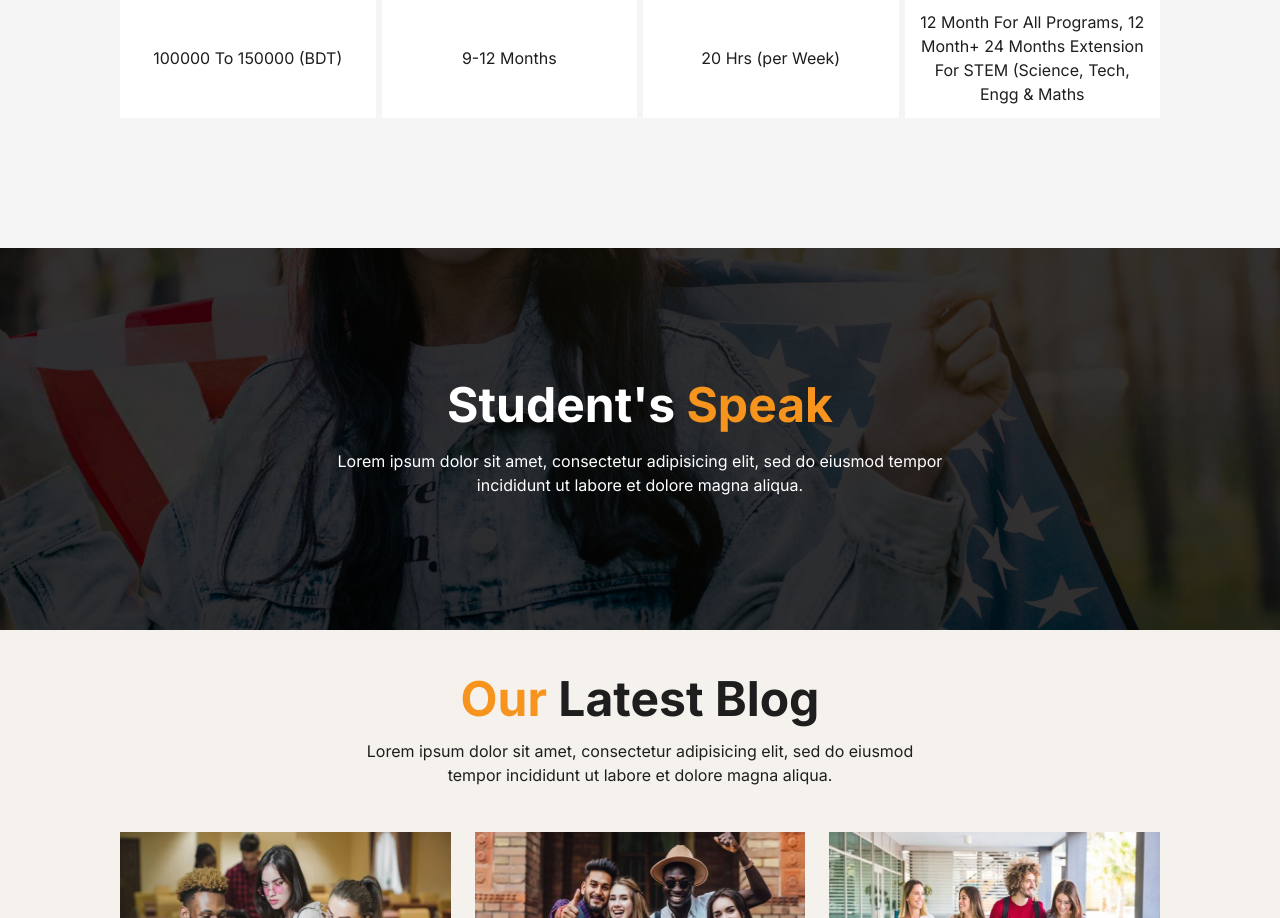
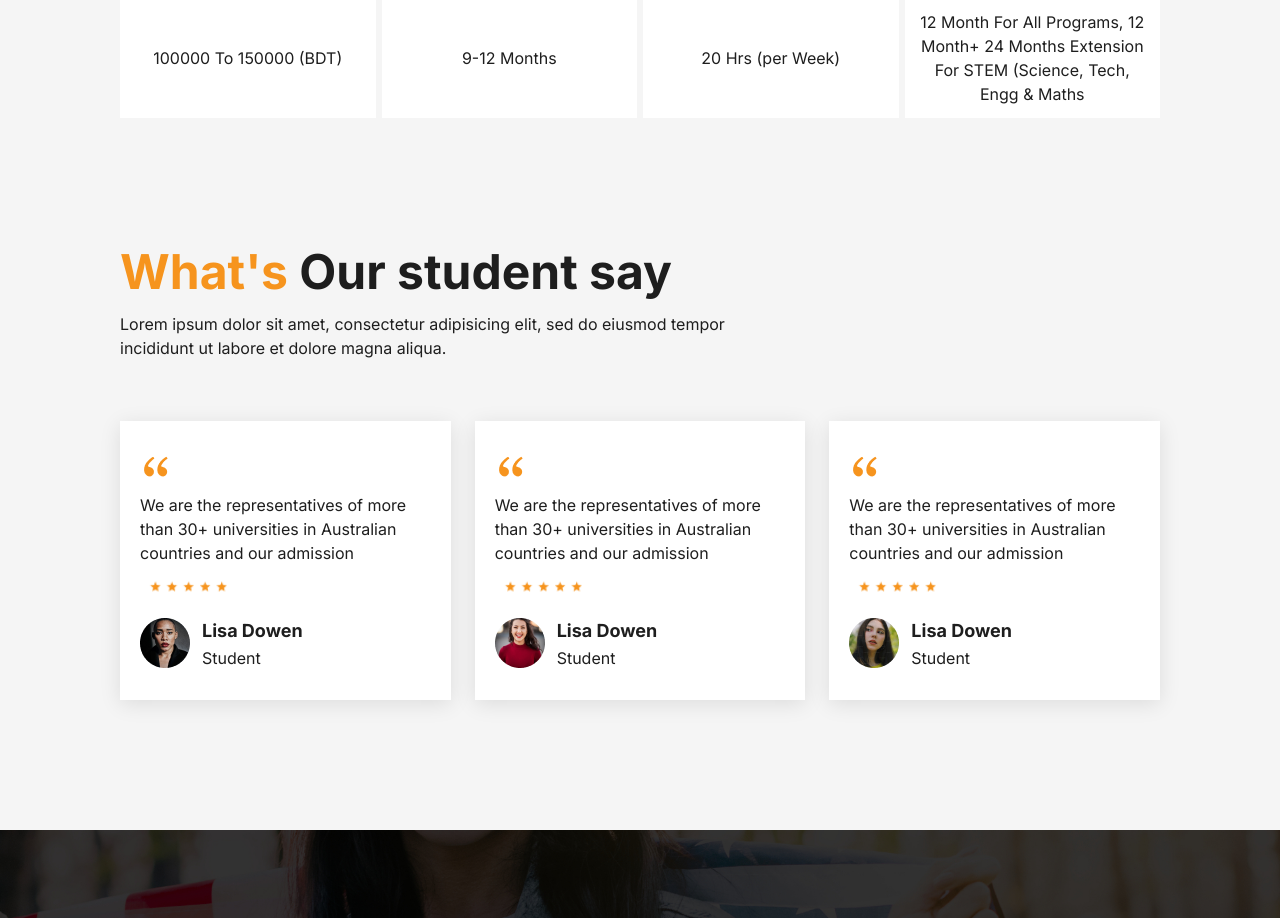
Before and after one commit to Kongkon45/study-distenation, a Next.js app: page / in a window 1280 px wide. Shown: the part 4352-5270 px from the top of the page. Built offline with nearby package versions, Linux system fonts and the light colour scheme.

Commit message:
review section add

```diff
--- /dev/null
+++ b/src/components/home/Review/Review.css
@@ -0,0 +1,8 @@
+.review__cart{
+    background: #FFF;
+    box-shadow: 0px 4px 20px 0px rgba(0, 0, 0, 0.10);
+}
+.review__cart:hover{
+    border-bottom: 2px solid #F6941E;
+    cursor: pointer;
+}
--- /dev/null
+++ b/src/components/home/Review/Review.jsx
@@ -0,0 +1,73 @@
+import Image from "next/image";
+import React from "react";
+import "./Review.css";
+
+const reviewData = [
+  {
+    id: 1,
+    para: "We are the representatives of more than 30+ universities in Australian countries and our admission",
+    img: "/assets/images/lisa1.png",
+    quote: "/assets/icons/left_quote.png",
+    star: "/assets/images/five_star.png",
+    name: "Lisa Dowen",
+    status: "Student",
+  },
+  {
+    id: 2,
+    para: "We are the representatives of more than 30+ universities in Australian countries and our admission",
+    img: "/assets/images/lisa2.png",
+    quote: "/assets/icons/left_quote.png",
+    star: "/assets/images/five_star.png",
+    name: "Lisa Dowen",
+    status: "Student",
+  },
+  {
+    id: 3,
+    para: "We are the representatives of more than 30+ universities in Australian countries and our admission",
+    img: "/assets/images/lisa3.png",
+    quote: "/assets/icons/left_quote.png",
+    star: "/assets/images/five_star.png",
+    name: "Lisa Dowen",
+    status: "Student",
+  },
+];
+
+const Review = () => {
+  return (
+    <div>
+      <div className="container padding__top">
+        <div>
+          <h3 className="text-primary font_size font-bold text-center md:text-left">
+            What&apos;s <span className="text-secondary">Our student say</span>
+          </h3>
+          <p className="text-base font-normal text-secondary py-[16px] text-center md:text-left">
+            Lorem ipsum dolor sit amet, consectetur adipisicing elit, sed do
+            eiusmod tempor <br className="hidden md:block" /> incididunt ut
+            labore et dolore magna aliqua.
+          </p>
+        </div>
+        {/* cart  */}
+        <div className="grid grid-cols-1 md:grid-cols-2 lg:grid-cols-3 gap-[20px] md:gap-[24px] pt-[30px] md:pt-[35px] lg:pt-[40px] xl:pt-[45px] 2xl:pt-[50px]">
+            {
+                reviewData?.map((data)=>{
+                    return <div key={data?.id} className="review__cart py-[30px] px-[20px]">
+                        <Image src={data?.quote} alt="quote icon" width={32} height={32}/>
+                        <p className="text-base font-normal py-[10px] text-secondary">{data?.para}</p>
+                        <Image src={data?.star} alt="five star icon" width={104} height={16}/>
+                        <div className="flex items-center gap-[10px] md:gap-[12px] pt-[20px]">
+                        <Image src={data?.img} alt="user icon" width={50} height={50}/>
+                        <div className="">
+                            <h6 className="text-lg font-bold text-secondary">{data?.name}</h6>
+                            <p className="text-base font-normal text-secondary pt-[1px]">{data?.status}</p>
+                        </div>
+                        </div>
+                    </div>
+                })
+            }
+        </div>
+      </div>
+    </div>
+  );
+};
+
+export default Review;
--- a/src/components/home/index.jsx
+++ b/src/components/home/index.jsx
@@ -8,6 +8,7 @@ import PopularUniversity from './PopularUniversity/PopularUniversity';
 import Usa from './Usa/Usa';
 import OurBlog from './OurBlog/OurBlog';
 import StudentSpeak from './StudentSpeak/StudentSpeak';
+import Review from './Review/Review';
 
 const AllHomePageSection = () => {
     return (
@@ -48,6 +49,11 @@ const AllHomePageSection = () => {
                 <Usa/>
             </section>
 
+            {/* Review section  */}
+            <section>
+                <Review/>
+            </section>
+
             {/* StudentSpeak section  */}
             <section>
                 <StudentSpeak/>
```
